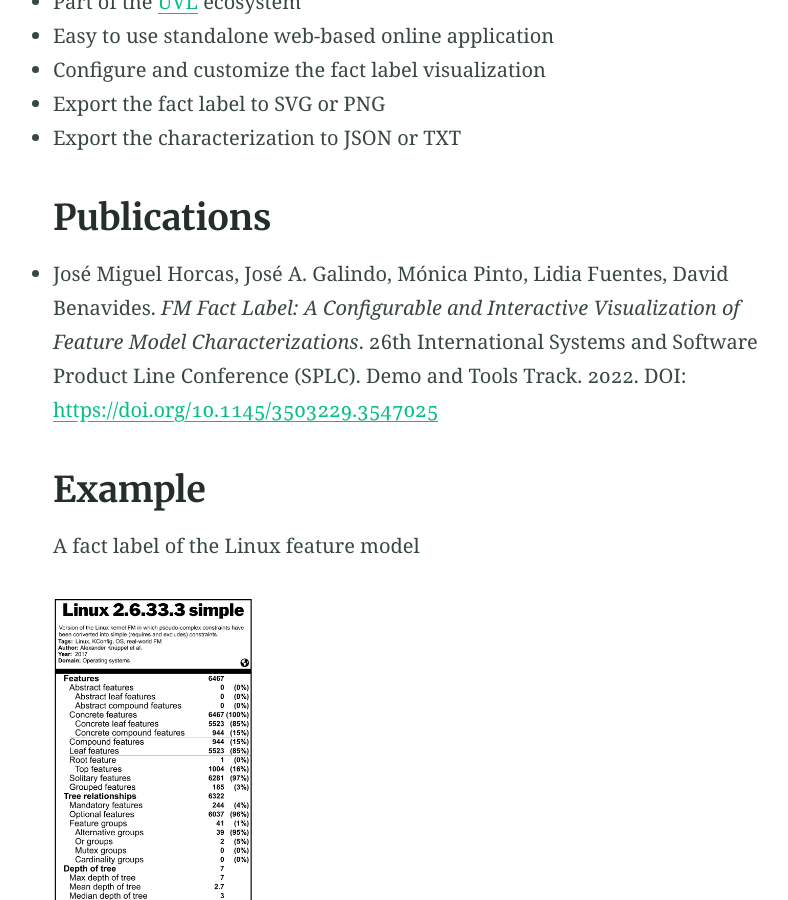
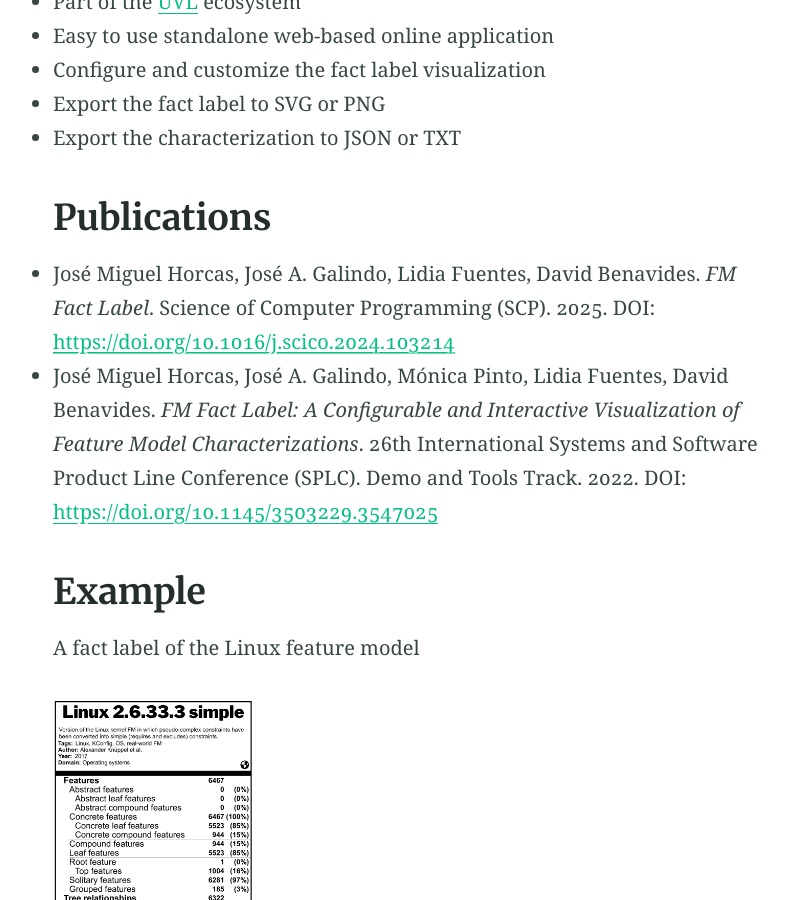
Before and after one commit to fmfactlabel/fmfactlabel.github.io, a Jekyll site: the page built from index.md, in a window 1280 px wide and 900 px high, scrolled down 971 px. Shown: the whole window, without its empty margins (230-1018 px from the left). Built offline with Jekyll 4.4.1, drawn with Linux system fonts in a browser that asks for light colours.

Commit message:
Update index.md
Add new publication.

```diff
--- a/index.md
+++ b/index.md
@@ -27,6 +27,8 @@ excerpt: "FM Fact Label is an online web-based application that builds a feature
 
 ## Publications
 
+- José Miguel Horcas, José A. Galindo, Lidia Fuentes, David Benavides. *FM Fact Label*. Science of Computer Programming (SCP). 2025. DOI: <a href="https://doi.org/10.1016/j.scico.2024.103214">https://doi.org/10.1016/j.scico.2024.103214</a>
+
 - José Miguel Horcas, José A. Galindo, Mónica Pinto, Lidia Fuentes, David Benavides. *FM Fact Label: A Configurable and Interactive Visualization of Feature Model Characterizations*. 26th International Systems and Software Product Line Conference (SPLC). Demo and Tools Track. 2022. DOI: <a href="https://doi.org/10.1145/3503229.3547025">https://doi.org/10.1145/3503229.3547025</a>
 
 ## Example
```
